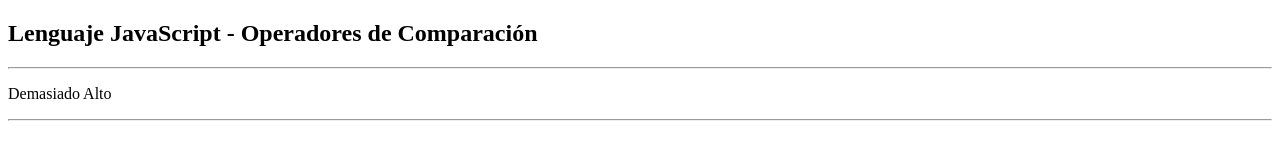
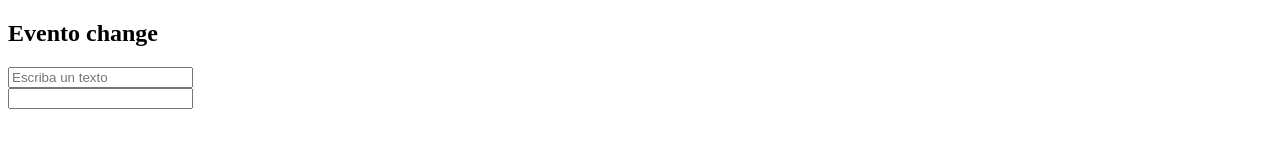
Before and after one commit to josemolinai/javascriptguia01, a plain HTML site: page html-eventos-02/index.html in a window 1280 px wide. Drawn offline with Linux system fonts and the light colour scheme.

Commit message:
Evento change sobre un campo de entrada

```diff
--- a/js-op-comparacion/codigo_09.html
+++ b/html-eventos-02/index.html
@@ -1,16 +1,21 @@
 <!DOCTYPE html>
-<html><body>
-<h2>Lenguaje JavaScript - Operadores de Comparación</h2>
-<hr><p id="consola"></p><hr>
-<script>
-var alturaMaxima = 180;
-var altura = 181;
-var resultado = ( altura > alturaMaxima ) ? "Demasiado Alto":"Cumple con la estatura Máxima";
+<html lang="es">
 
-escribir(resultado);
-function escribir(texto){
-	document.getElementById("consola").innerHTML = texto;
-}
-</script>
+<head>
+  <meta charset="UTF-8" />
+  <link rel="stylesheet" type="text/css" href="./css/estilos.css" />
+  <script src="./js/app.js"></script>
+</head>
+
+<body>
+  <h2>Evento change</h2>
+
+  <form name="formulario">
+    <input type="text" name="entrada"  onchange="onchangeInput(this)" placeholder="Escriba un texto"  ><br>
+    <input type="text" name="salida" readonly>
+  </form>
+
+  <p id="consola"></p>
 </body>
+
 </html>
--- /dev/null
+++ b/html-eventos-02/js/app.js
@@ -0,0 +1,3 @@
+function onchangeInput(input){
+    document.forms["formulario"]["salida"].value = input.value;
+}
```
Also changed, not shown: html-eventos-02/css/estilos.css (added), 3 other files.
